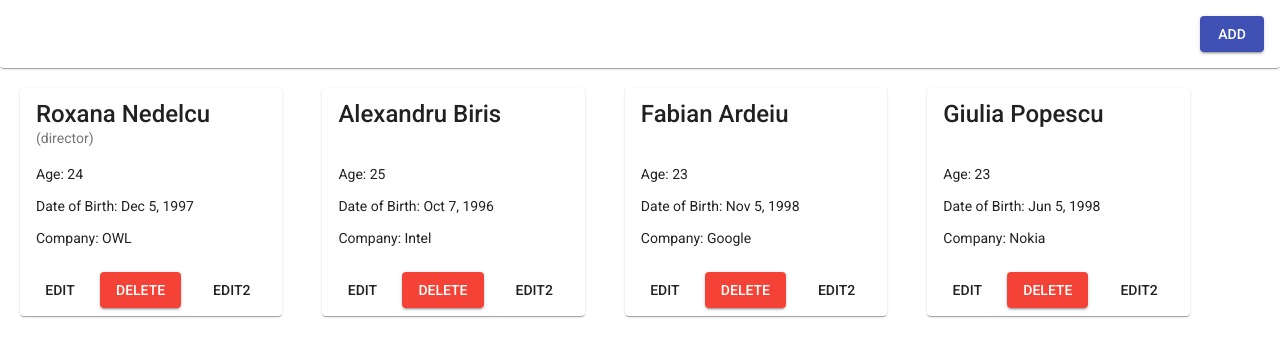
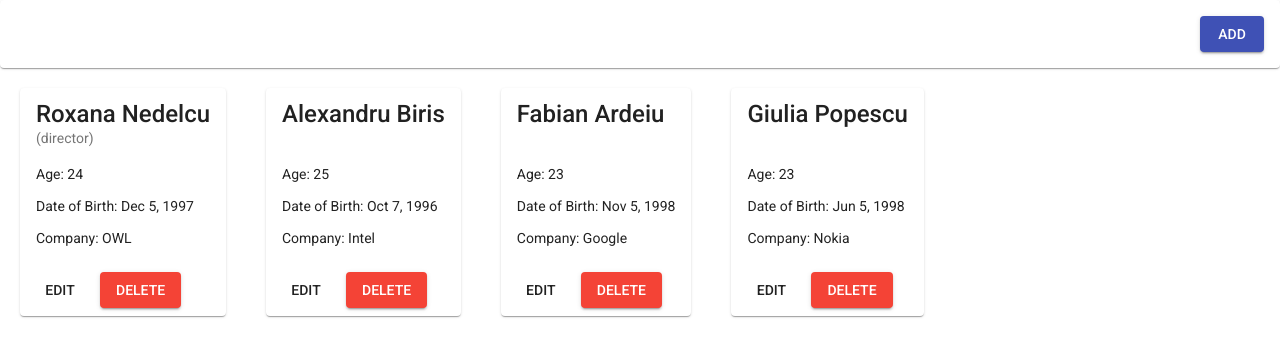
Before and after one commit to roxananedelcu/Employee-Management, an Angular app: page / in a window 1280 px wide. Shown: the top 356 px of the page. Built offline with nearby package versions, Linux system fonts and the light colour scheme.

Commit message:
edit2 button removed

```diff
--- a/src/app/employee-card/employee-card.component.html
+++ b/src/app/employee-card/employee-card.component.html
@@ -14,7 +14,6 @@
             <mat-card-actions>
                 <button mat-button>EDIT</button>
                 <button mat-raised-button color="warn">DELETE</button>
-                <button mat-button>EDIT2</button>
               </mat-card-actions>
         </mat-card>
     </div>
```
